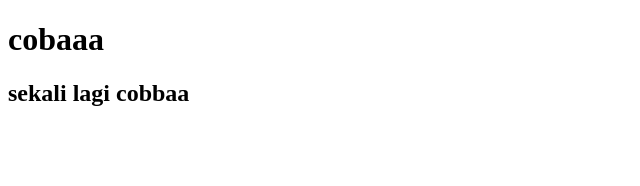
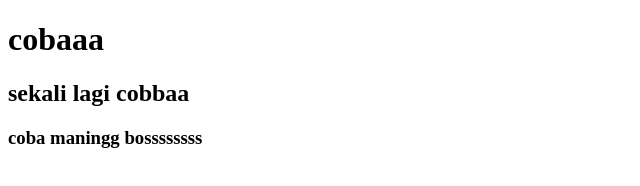
Before and after one commit to yogiari/yogiari.github.io, a plain HTML site: page index.html in a window 1280 px wide. Shown: the whole page, without its empty margins (0-640 px from the left). Drawn offline with Linux system fonts and the light colour scheme.

Commit message:
ditambahi maneh

```diff
--- a/index.html
+++ b/index.html
@@ -6,5 +6,6 @@
 <body>
 	<h1>cobaaa</h1>
 	<h2>sekali lagi cobbaa</h2>
+	<h3>coba maningg bossssssss</h3>
 </body>
 </html>
```
